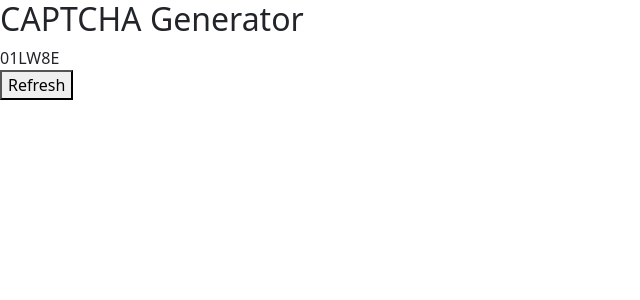
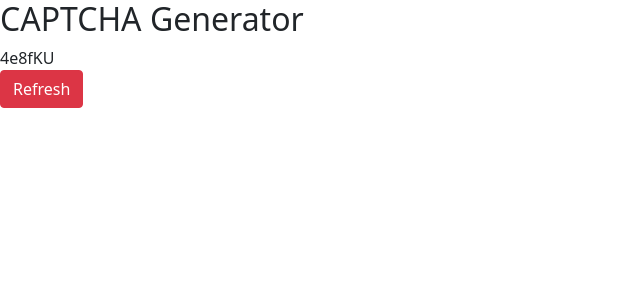
Before and after one commit to Rohitssgithub/LoginPage, a React (Vite) app in the folder loginpage/: page / in a window 1280 px wide. Shown: the top 300 px of the page, without its empty margins (0-640 px from the left). Built offline with nearby package versions, Linux system fonts and the light colour scheme.

Commit message:
captcha geneartor added

```diff
--- a/loginpage/src/Component/Captcha/Captcha.jsx
+++ b/loginpage/src/Component/Captcha/Captcha.jsx
@@ -4,13 +4,39 @@ const CaptchaGenerator = () => {
     const [captchaText, setCaptchaText] = useState(generateCaptchaText());
 
     function generateCaptchaText() {
-        const characters = 'ABCDEFGHIJKLMNOPQRSTUVWXYZabcdefghijklmnopqrstuvwxyz0123456789';
+        const numbers = '0123456789';
+        const uppercaseLetters = 'ABCDEFGHIJKLMNOPQRSTUVWXYZ';
+        const lowercaseLetters = 'abcdefghijklmnopqrstuvwxyz';
+
         let captcha = '';
-        for (let i = 0; i < 6; i++) {
-            const randomIndex = Math.floor(Math.random() * characters.length);
-            captcha += characters[randomIndex];
+        captcha += getRandomCharacter(numbers, 2);
+        captcha += getRandomCharacter(uppercaseLetters, 2);
+        captcha += getRandomCharacter(lowercaseLetters, 2);
+
+        // Shuffle the captcha text to randomize the order
+        captcha = shuffleString(captcha);
+
+        return captcha;
+    }
+
+    function getRandomCharacter(source, count) {
+        let result = '';
+        for (let i = 0; i < count; i++) {
+            const randomIndex = Math.floor(Math.random() * source.length);
+            result += source[randomIndex];
         }
-        return captcha.toUpperCase();
+        return result;
+    }
+
+    function shuffleString(string) {
+        console.log('string', string)
+        const array = string.split('');
+        console.log('array', array)
+        for (let i = array.length - 1; i > 0; i--) {
+            const j = Math.floor(Math.random() * (i + 1));
+            [array[i], array[j]] = [array[j], array[i]];
+        }
+        return array.join('');
     }
 
     const refreshCaptcha = () => {
@@ -22,7 +48,7 @@ const CaptchaGenerator = () => {
             <h2>CAPTCHA Generator</h2>
             <div className="captcha">
                 <div className="captcha-image">{captchaText}</div>
-                <button onClick={refreshCaptcha}>Refresh</button>
+                <button className='btn btn-danger' onClick={refreshCaptcha}>Refresh</button>
             </div>
         </div>
     );
```
